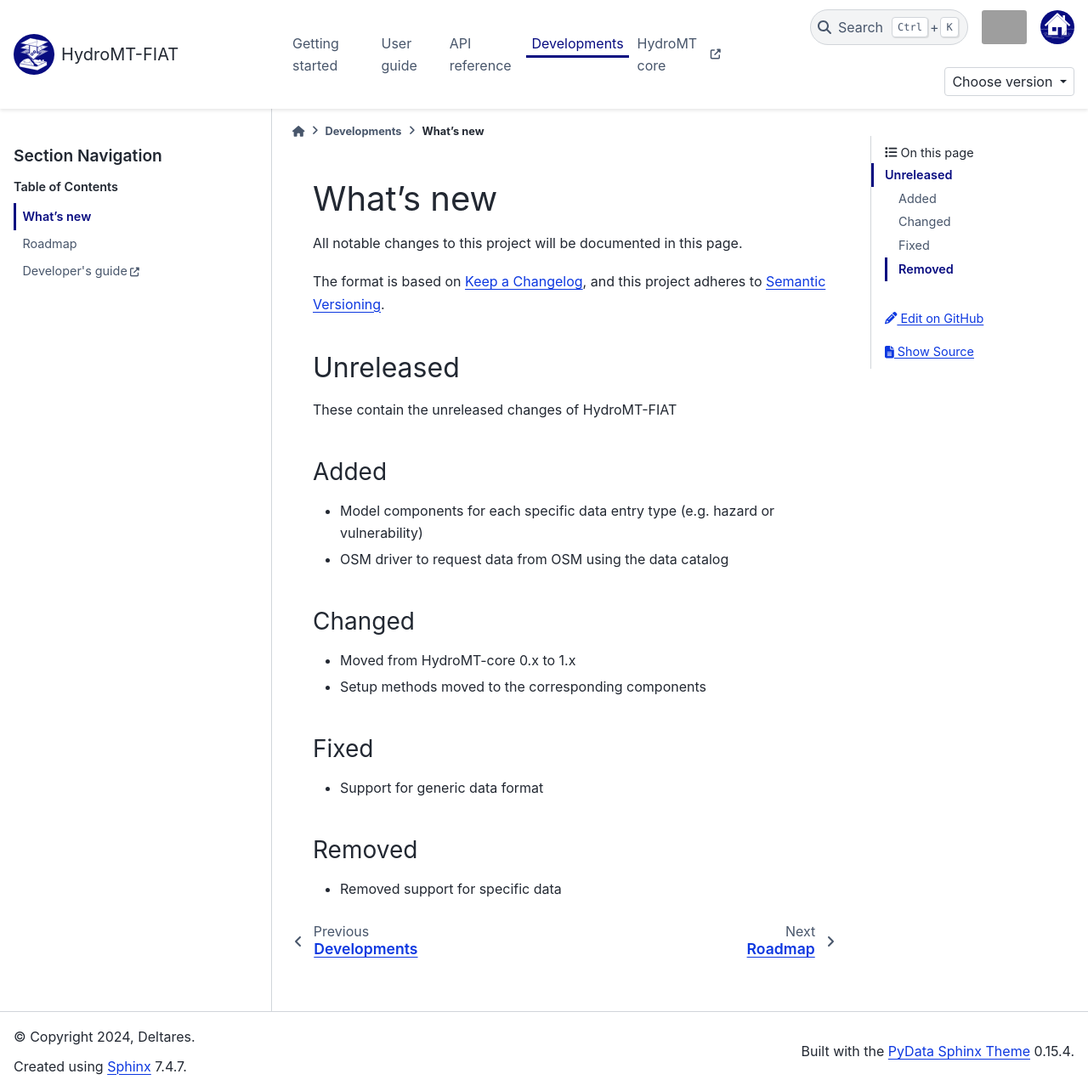
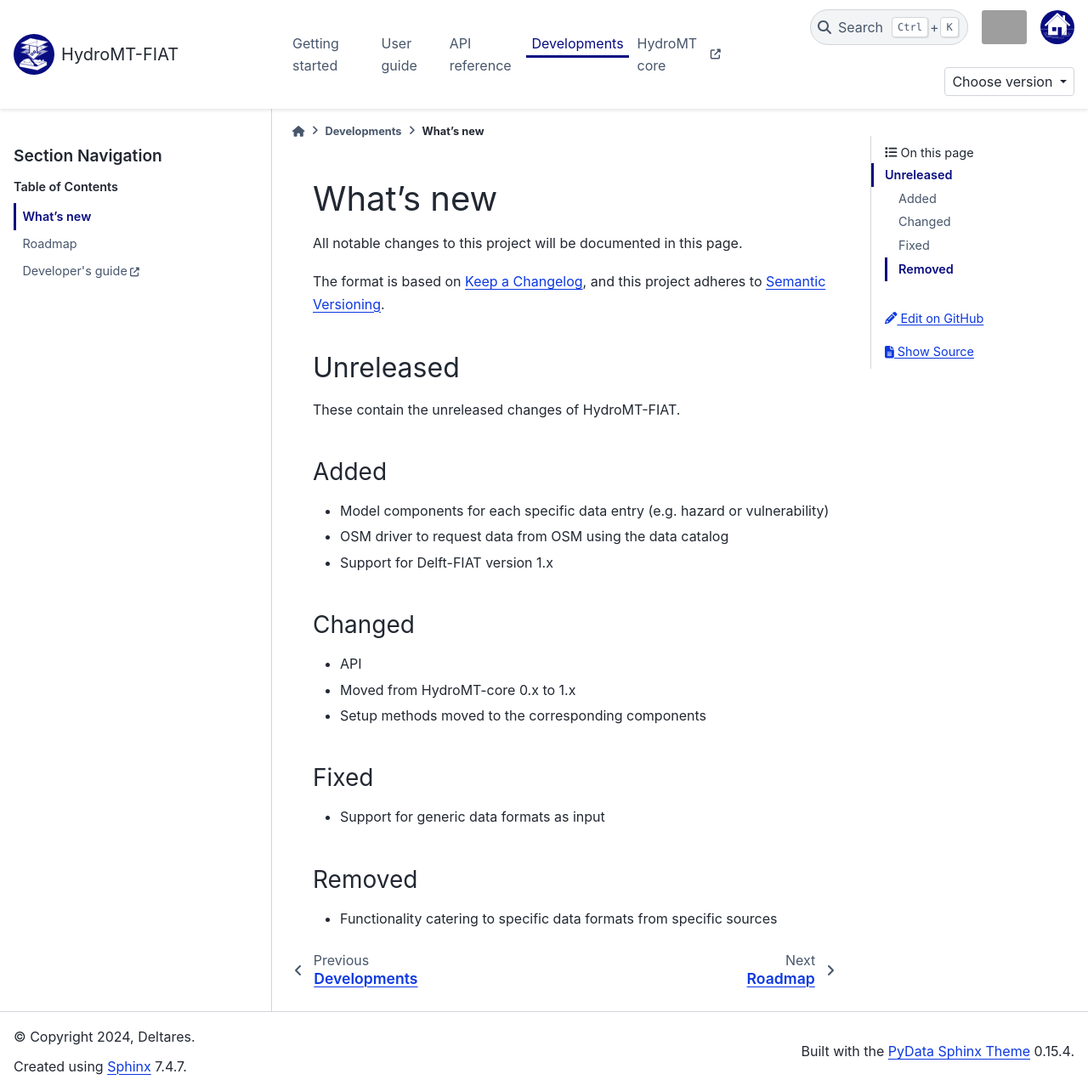
Before and after one commit to Deltares/hydromt_fiat, a Sphinx documentation site: the page built from docs/changelog.rst, in a window 1280 px wide and 1284 px high. Shown: the whole window at 85% size. Built offline with Sphinx 7.4.7 and the PyData theme 0.15.4, drawn with Linux system fonts in a browser that asks for light colours; pages that are not in the unit, such as notebooks, are missing from menus; the version number could not be read and is left out; grey boxes are pictures that could not be loaded.

Commit message:
Update changelog

```diff
--- a/docs/changelog.rst
+++ b/docs/changelog.rst
@@ -10,25 +10,27 @@
 
 Unreleased
 ==========
-These contain the unreleased changes of HydroMT-FIAT
+These contain the unreleased changes of HydroMT-FIAT.
 
 Added
 -----
-- Model components for each specific data entry type (e.g. hazard or vulnerability)
+- Model components for each specific data entry (e.g. hazard or vulnerability)
 - OSM driver to request data from OSM using the data catalog
+- Support for Delft-FIAT version 1.x
 
 Changed
 -------
+- API
 - Moved from HydroMT-core 0.x to 1.x
 - Setup methods moved to the corresponding components
 
 Fixed
 -----
-- Support for generic data format
+- Support for generic data formats as input
 
 Removed
 -------
-- Removed support for specific data
+- Functionality catering to specific data formats from specific sources
 
 
 .. _Keep a Changelog: https://keepachangelog.com/en/1.0.0/
```
